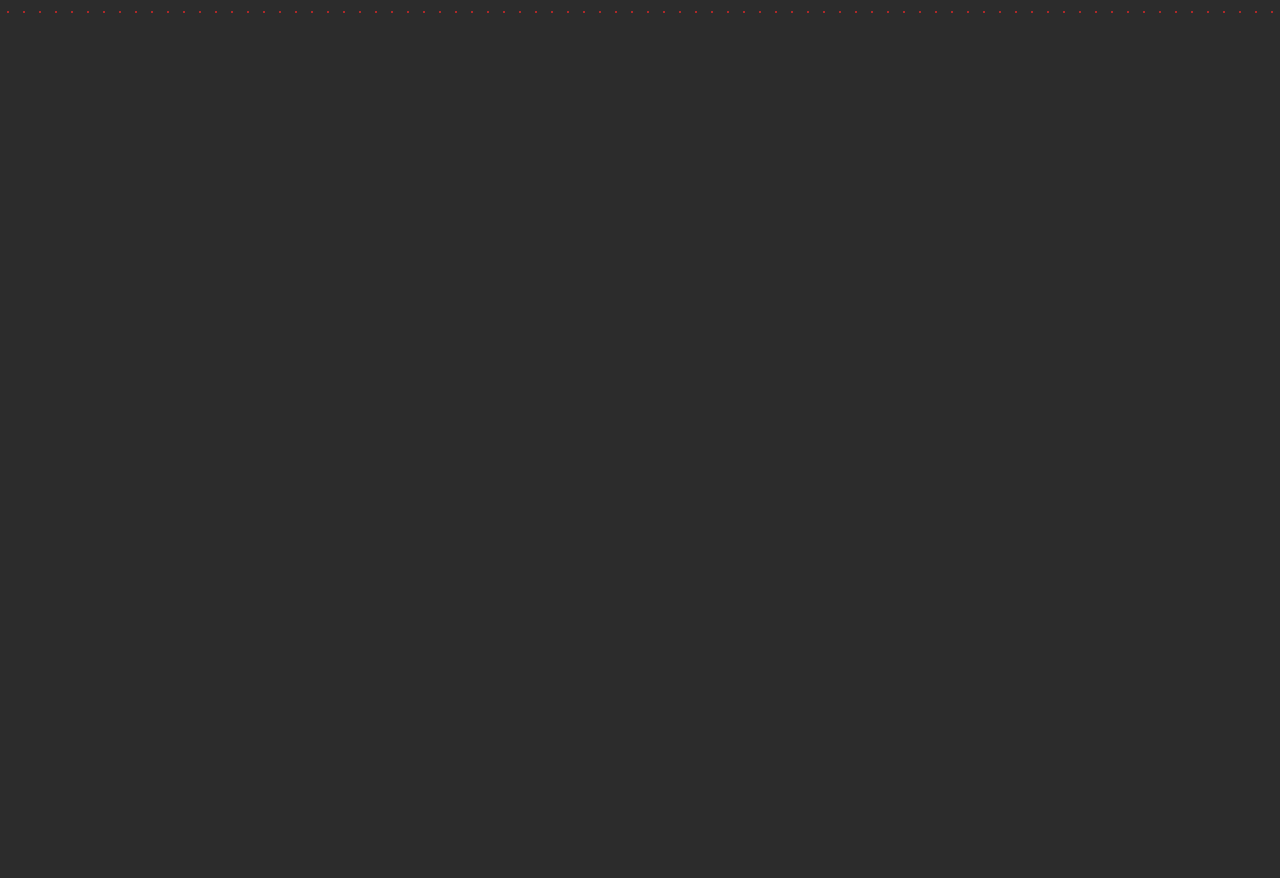
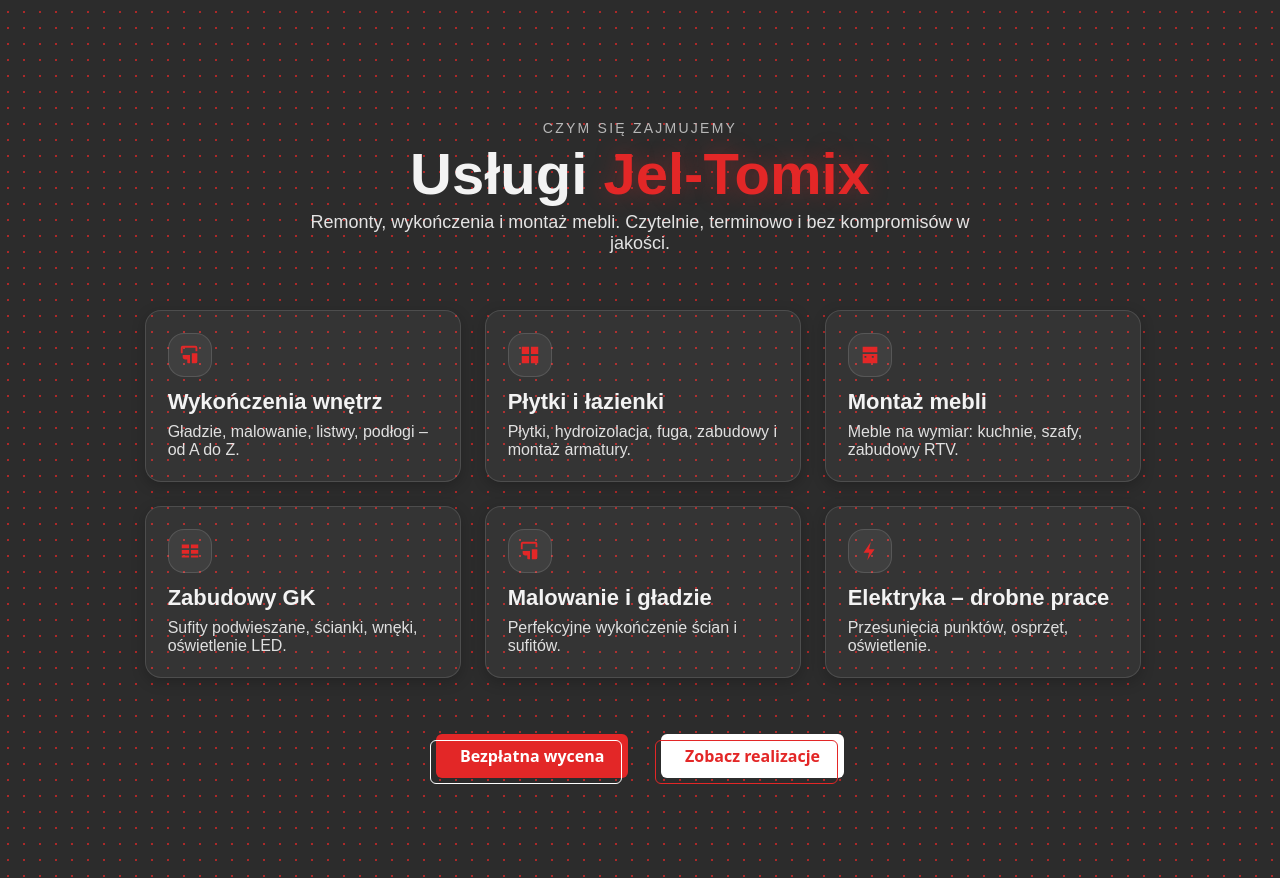
Before and after one commit to Sylweradoy/firma, a Next.js app: page / in a window 1280 px wide. Shown: the part 780-1658 px from the top of the page. Before the commit the page ends 800 px from the top, so only its background shows below. Built offline with nearby package versions, Linux system fonts and the light colour scheme; no server answers; a web font is replaced by a local one.

Commit message:
Dodaje service z animacją i dodaje przycisk top który po wyjechaniu poza hero wraca na góre strony czyli hero

```diff
--- a/src/app/(site)/components/Navbar/Navbar.tsx
+++ b/src/app/(site)/components/Navbar/Navbar.tsx
@@ -7,9 +7,8 @@
 import styles from "./Navbar.module.scss";
 
 const items = [
-  { href: "#hero", label: "USŁUGI" },
+  { href: "#services", label: "USŁUGI" },
   { href: "#o-nas", label: "O NAS" },
-  { href: "#services", label: "USŁUGI" },
   { href: "#proces", label: "PROCES" },
   { href: "#galeria", label: "GALERIA" },
   { href: "#opinion", label: "OPINIE" },
--- /dev/null
+++ b/src/app/(site)/components/ScrollTop/ScrollTop.module.scss
@@ -0,0 +1,47 @@
+@use "sass:color";
+@use "styles/index" as *;
+
+/* Floating Action Button (prawy-dolny róg) */
+.fab {
+  position: fixed;
+  right: clamp(12px, 2vw, 22px);
+  bottom: clamp(12px, 2vw, 22px);
+  z-index: 999; /* nad contentem, pod nav jeśli nav ma wyższy z-index */
+
+  width: 44px;
+  height: 44px;
+  display: grid;
+  place-items: center;
+
+  /* styl spójny z Twoim UI: border odsunięty i zjeżdża na hover */
+  --offset-x: -6px;
+  --offset-y:  6px;
+
+  background: $white;             /* biały */
+  color: $color-accent;           /* czerwona ikona */
+  border: 0;
+  border-radius: radius(md);
+  cursor: pointer;
+  isolation: isolate;
+  transition: background-color .15s ease, color .15s ease, transform .12s ease;
+
+  /* „odsunięty” border */
+  &::after {
+    content: "";
+    position: absolute;
+    inset: 0;
+    border: 1.5px solid $color-accent;
+    border-radius: inherit;
+    transform: translate(var(--offset-x), var(--offset-y));
+    transition: transform .18s ease;
+    z-index: -1;
+  }
+
+  &:hover {
+    background: $white;           /* kolory zostają – zmienia się obrys/offset */
+    color: $color-accent;
+  }
+  &:hover::after { transform: translate(0, 0); } /* border zjeżdża do krawędzi */
+  &:active { transform: translate(-1px, 1px); }
+  &:focus-visible { @include focus-ring; }
+}
--- /dev/null
+++ b/src/app/(site)/components/ScrollTop/ScrollTop.tsx
@@ -0,0 +1,44 @@
+"use client";
+
+import { useEffect, useState } from "react";
+import { AnimatePresence, motion } from "framer-motion";
+import styles from "./ScrollTop.module.scss";
+
+export default function ScrollTop() {
+  const [show, setShow] = useState(false);
+
+  useEffect(() => {
+    const onScroll = () => {
+      const threshold = window.innerHeight * 0.6; // pokaż po ~60% ekranu
+      setShow(window.scrollY > threshold);
+    };
+    onScroll();
+    window.addEventListener("scroll", onScroll, { passive: true });
+    return () => window.removeEventListener("scroll", onScroll);
+  }, []);
+
+  const scrollUp = () =>
+    window.scrollTo({ top: 0, behavior: "smooth" });
+
+  return (
+    <AnimatePresence>
+      {show && (
+        <motion.button
+          key="scroll-top"
+          className={styles.fab}
+          aria-label="Przewiń na górę"
+          onClick={scrollUp}
+          initial={{ opacity: 0, y: 12, scale: 0.9 }}
+          animate={{ opacity: 1, y: 0, scale: 1 }}
+          exit={{ opacity: 0, y: 12, scale: 0.9 }}
+          transition={{ duration: 0.18, ease: "easeOut" }}
+        >
+          {/* strzałka do góry */}
+          <svg width="18" height="18" viewBox="0 0 24 24" aria-hidden="true">
+            <path fill="currentColor" d="M12 5l7 7-1.4 1.4L13 8.8V20h-2V8.8L6.4 13.4 5 12z"/>
+          </svg>
+        </motion.button>
+      )}
+    </AnimatePresence>
+  );
+}
--- /dev/null
+++ b/src/app/(site)/components/Services/Services.module.scss
@@ -0,0 +1,124 @@
+@use "sass:color";
+@use "styles/index" as *;
+
+.services {
+  @include container;
+  padding-block: clamp(40px, 8vw, 100px);
+  display: grid;
+  gap: clamp(24px, 4vw, 40px);
+}
+
+.header {
+  text-align: center;
+  display: grid;
+  gap: space(2);
+}
+
+.overline {
+  font-size: clamp(12px, 1.4vw, 14px);
+  letter-spacing: .16em;
+  text-transform: uppercase;
+  color: $color-muted;
+  margin: 0;
+}
+
+.title {
+  margin: 0;
+  font-family: $font-brand;
+  font-weight: $weight-bold;
+  line-height: 1.04;
+  font-size: clamp(28px, 6.8vw, 58px);
+
+  span {
+    color: $color-accent;
+    text-shadow: 0 0 22px color.change($color-accent, $alpha: .35);
+  }
+}
+
+.lead {
+  margin: 0 auto;
+  max-width: 72ch;
+  opacity: .92;
+  font-size: clamp(15px, 2.1vw, 18px);
+}
+
+.grid {
+  --cols: 1;
+  display: grid;
+  grid-template-columns: repeat(var(--cols), minmax(0, 1fr));
+  gap: clamp(14px, 3.2vw, 24px);
+
+  /* ważne: centrujemy tor i element w komórce */
+  justify-content: center;   /* tory grida na środek */
+  justify-items: center;     /* elementy w kolumnie na środek */
+
+  @include mq(md) {
+    --cols: 2;
+    justify-content: stretch;
+    justify-items: stretch;
+  }
+  @include mq(lg) { --cols: 3; }
+}
+
+
+
+.card {
+  /* było: width: min(100%, 560px) – daje 100% na mobile.
+     Dajemy wężej + centrowanie: */
+ position: relative;
+  width: 100%;
+  max-width: 560px;           /* sufit szerokości */
+  justify-self: center;       /* wymuś środek w komórce */
+  margin-inline: auto;
+  left: -5.5%;
+  /* zapas, gdyby coś nadpisało justify-self */
+
+  @include card;
+  background: color.change($white, $alpha: .04);
+  border-color: $color-border;
+  padding: clamp(16px, 3vw, 22px);
+  display: grid;
+  gap: space(2);
+  transition: transform .18s ease, border-color .2s ease, background-color .2s ease;
+
+  @include mq(md) {
+    max-width: none;          /* od md normalnie w kolumnie */
+    justify-self: stretch;
+    margin-inline: 0;
+  }
+
+  &:hover {
+    transform: translateY(-3px);
+    background: color.change($white, $alpha: .06);
+    border-color: color.change($color-accent, $alpha: .7);
+  }
+}
+
+.icon {
+  width: 44px; height: 44px;
+  border-radius: radius(lg);
+  display: grid; place-items: center;
+  color: $color-accent;
+  background: color.change($white, $alpha: .06);
+  border: 1px solid $color-border;
+}
+
+.cardTitle {
+  margin: 4px 0 0;
+  font-weight: $weight-bold;
+  font-size: clamp(18px, 2.8vw, 22px);
+}
+
+.cardDesc {
+  margin: 0;
+  color: $color-fg;
+  opacity: .9;
+  font-size: clamp(14px, 2.2vw, 16px);
+}
+
+.actions {
+  display: flex;
+  flex-wrap: wrap;
+  justify-content: center;
+  gap: 0; /* odstępy robi .base + .base w module przycisków */
+}
--- /dev/null
+++ b/src/app/(site)/components/Services/Services.tsx
@@ -0,0 +1,100 @@
+"use client";
+
+import { motion } from "framer-motion";
+import styles from "./Services.module.scss";
+import ButtonPrimary from "@/app/(site)/components/ui/ButtonPrimary";
+import ButtonSecondary from "@/app/(site)/components/ui/ButtonSecondary";
+
+type Service = {
+  title: string;
+  desc: string;
+  icon: React.ReactNode;
+};
+
+const IconPaint = () => (
+  <svg width="22" height="22" viewBox="0 0 24 24" aria-hidden="true">
+    <path fill="currentColor" d="M18 2H4a2 2 0 0 0-2 2v6h2V4h14v4h2V4a2 2 0 0 0-2-2Zm-7 10H4v2a3 3 0 0 0 3 3h2v3a1 1 0 0 0 1 1h2v-9Zm9-2h-6v11h4a2 2 0 0 0 2-2V10Z"/>
+  </svg>
+);
+const IconTiles = () => (
+  <svg width="22" height="22" viewBox="0 0 24 24" aria-hidden="true">
+    <path fill="currentColor" d="M3 3h8v8H3V3Zm10 0h8v8h-8V3ZM3 13h8v8H3v-8Zm10 0h8v8h-8v-8Z"/>
+  </svg>
+);
+const IconCabinet = () => (
+  <svg width="22" height="22" viewBox="0 0 24 24" aria-hidden="true">
+    <path fill="currentColor" d="M4 3h16v6H4V3Zm0 8h16v10H4V11Zm4 2H6v2h2v-2Zm8 0h-2v2h2v-2Z"/>
+  </svg>
+);
+const IconWall = () => (
+  <svg width="22" height="22" viewBox="0 0 24 24" aria-hidden="true">
+    <path fill="currentColor" d="M3 5h8v4H3V5Zm10 0h8v4h-8V5ZM3 11h8v4H3v-4Zm10 0h8v4h-8v-4ZM3 17h8v2H3v-2Zm10 0h8v2h-8v-2Z"/>
+  </svg>
+);
+const IconElectric = () => (
+  <svg width="22" height="22" viewBox="0 0 24 24" aria-hidden="true">
+    <path fill="currentColor" d="m13 2-8 12h6l-2 8 8-12h-6l2-8Z"/>
+  </svg>
+);
+
+const SERVICES: Service[] = [
+  { title: "Wykończenia wnętrz", desc: "Gładzie, malowanie, listwy, podłogi – od A do Z.", icon: <IconPaint/> },
+  { title: "Płytki i łazienki", desc: "Płytki, hydroizolacja, fuga, zabudowy i montaż armatury.", icon: <IconTiles/> },
+  { title: "Montaż mebli", desc: "Meble na wymiar: kuchnie, szafy, zabudowy RTV.", icon: <IconCabinet/> },
+  { title: "Zabudowy GK", desc: "Sufity podwieszane, ścianki, wnęki, oświetlenie LED.", icon: <IconWall/> },
+  { title: "Malowanie i gładzie", desc: "Perfekcyjne wykończenie ścian i sufitów.", icon: <IconPaint/> },
+  { title: "Elektryka – drobne prace", desc: "Przesunięcia punktów, osprzęt, oświetlenie.", icon: <IconElectric/> },
+];
+
+const container = {
+  hidden: { opacity: 0, y: 10 },
+  show: {
+    opacity: 1, y: 0,
+    transition: { duration: 0.5, ease: "easeOut", when: "beforeChildren", staggerChildren: 0.08 }
+  }
+};
+const item = {
+  hidden: { opacity: 0, y: 24, scale: 0.98 },
+  show:   { opacity: 1, y: 0,  scale: 1,    transition: { duration: 0.45, ease: "easeOut" } }
+};
+
+export default function Services() {
+  return (
+    <section id="uslugi" className={styles.services} aria-labelledby="uslugi-heading">
+      <motion.div className={styles.header} initial={{opacity:0,y:12}} whileInView={{opacity:1,y:0}} viewport={{ once: true, amount: 0.5 }} transition={{duration:.5}}>
+        <p className={styles.overline}>Czym się zajmujemy</p>
+        <h2 id="uslugi-heading" className={styles.title}>Usługi <span>Jel-Tomix</span></h2>
+        <p className={styles.lead}>
+          Remonty, wykończenia i montaż mebli. Czytelnie, terminowo i bez kompromisów w jakości.
+        </p>
+      </motion.div>
+
+      <motion.ul
+        className={styles.grid}
+        variants={container}
+        initial="hidden"
+        whileInView="show"
+        viewport={{ once: true, amount: 0.25 }}
+      >
+        {SERVICES.map((s, i) => (
+          <motion.li key={s.title} className={styles.card} variants={item}>
+            <div className={styles.icon}>{s.icon}</div>
+            <h3 className={styles.cardTitle}>{s.title}</h3>
+            <p className={styles.cardDesc}>{s.desc}</p>
+          </motion.li>
+        ))}
+      </motion.ul>
+
+      <motion.div
+        className={styles.actions}
+        initial={{opacity:0,y:12}}
+        whileInView={{opacity:1,y:0}}
+        viewport={{ once: true, amount: 0.4 }}
+        transition={{duration:.45}}
+      >
+        <ButtonPrimary href="#kontakt">Bezpłatna wycena</ButtonPrimary>
+        <ButtonSecondary href="#galeria">Zobacz realizacje</ButtonSecondary>
+      </motion.div>
+    </section>
+  );
+}
--- a/src/app/(site)/layout.tsx
+++ b/src/app/(site)/layout.tsx
@@ -2,14 +2,15 @@
 import type { Metadata, Viewport } from "next";
 import "./styles/site.scss";
 import Navbar from "./components/Navbar/Navbar";
+import ScrollTop from "./components/ScrollTop/ScrollTop";
 
 const baseUrl = process.env.NEXT_PUBLIC_SITE_URL
   ? new URL(process.env.NEXT_PUBLIC_SITE_URL)
   : undefined;
 
-  import { Gruppo } from "next/font/google";
+import { Gruppo } from "next/font/google";
 const gruppo = Gruppo({
-  weight: "400",           // Gruppo ma jeden krój
+  weight: "400", // Gruppo ma jeden krój
   subsets: ["latin"],
   variable: "--font-gruppo",
   display: "swap",
@@ -45,8 +46,6 @@
   return { themeColor: "#2c2c2c" };
 }
 
-
-
 export default function SiteLayout({
   children,
 }: {
@@ -55,8 +54,9 @@
   return (
     <html lang="pl">
       <body className={gruppo.variable}>
-          <Navbar />
+        <Navbar />
         <main className="siteMain">{children}</main>
+        <ScrollTop />
       </body>
     </html>
   );
--- a/src/app/(site)/page.tsx
+++ b/src/app/(site)/page.tsx
@@ -1,10 +1,12 @@
 
 import Hero from "./components/Hero/Hero";
+import Services from "./components/Services/Services"
 
 export default function Page() {
   return (
     <>
     <Hero />
+    <Services />
     </>
   );
 }
```
